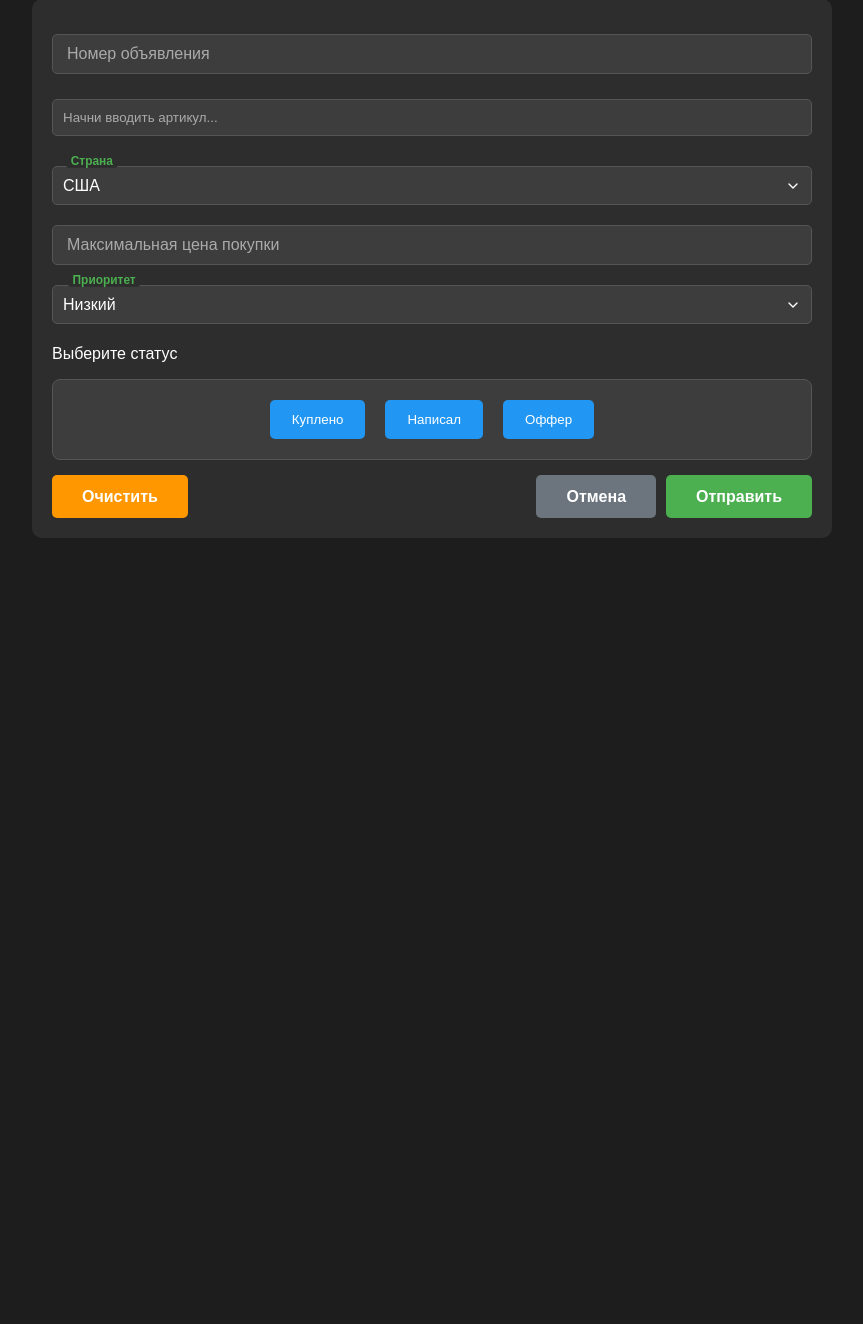
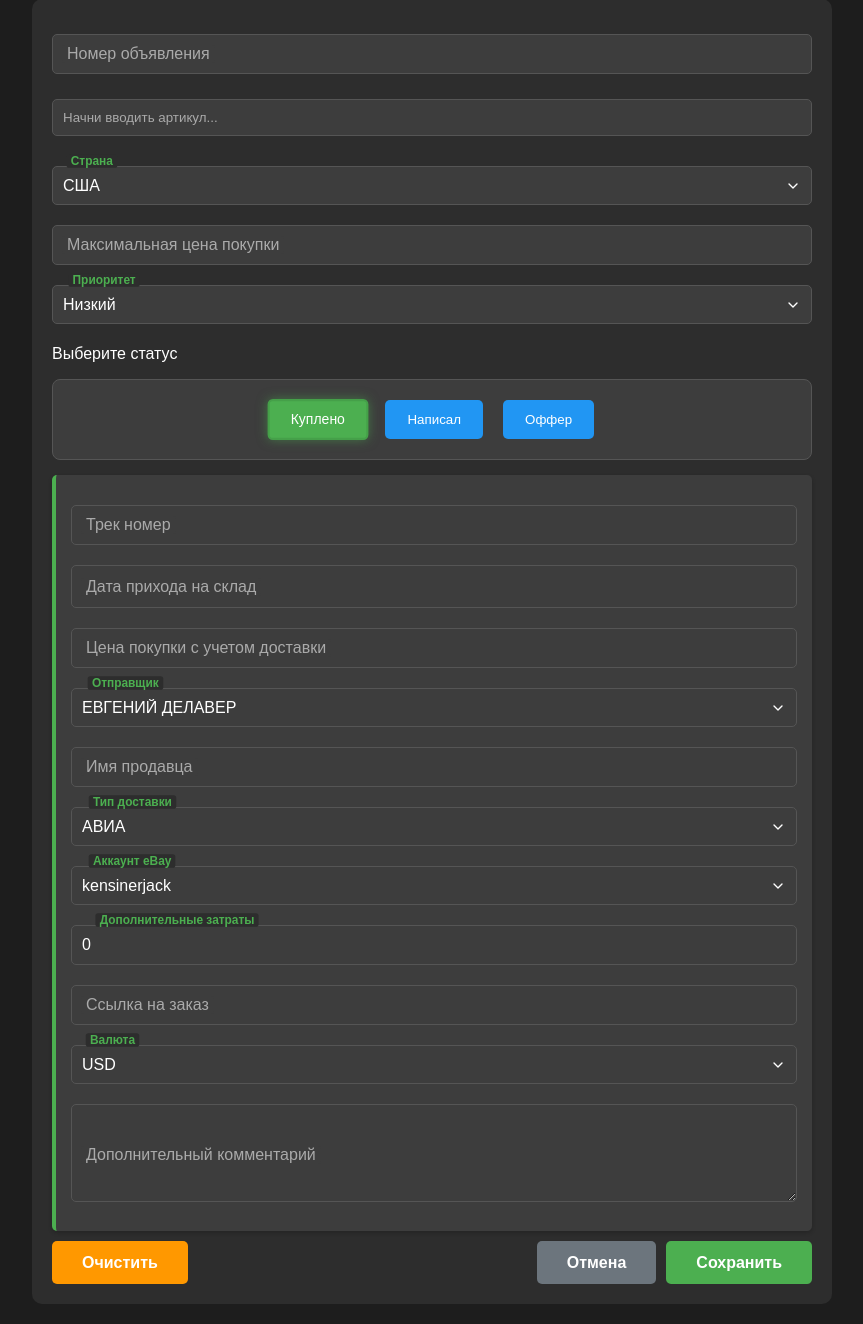
Before and after one commit to Stepan2222000/Django-site-zapchasty-admin, a Django app: page /sellship/sendRegister in a window 1280 px wide. Shown: the part 86-1410 px from the top of the page, without its empty margins (208-1071 px from the left). Before the commit the page ends 624 px from the top, so only its background shows below. Run offline with Django 5.2, Linux system fonts and the light colour scheme; parts of the project's set-up code (start-up, migrations or seed data) failed here and were passed over.

Commit message:
Сделал "имя продавца" пустым, доп расходы поставил по дефолту на 0

```diff
--- a/sellship/forms.py
+++ b/sellship/forms.py
@@ -47,13 +47,13 @@ class EbayShippingInfoForm(forms.ModelForm):
     )
 
     seller_name = forms.CharField(
+        required=False,
         widget=forms.TextInput(
             attrs={
                 'type': 'text',
                 'placeholder': 'имя продавца',
             }
-        ),
-        required=True
+        )
     )
 
     number_announcement = forms.IntegerField(
@@ -99,6 +99,7 @@ class EbayShippingInfoForm(forms.ModelForm):
     )
 
     overhead = forms.FloatField(
+        initial=0,
         widget=forms.NumberInput(
             attrs={
                 'type': 'text',
--- a/sellship/models/shipping_info.py
+++ b/sellship/models/shipping_info.py
@@ -59,7 +59,7 @@ class EbayShippingInfo(models.Model):
     account_ebay = models.CharField(choices=AccountEbayChoices.choices, null=False, db_column="аккаунт_ебей", default=AccountEbayChoices.kensinerjack, verbose_name="Аккаунт eBay")
     status = models.CharField(max_length=9, choices=StatusType.choices, null=False, db_column="статус", default=StatusType.PURCHASED, verbose_name="Статус")
     last_updated_status = models.DateTimeField(default=timezone.now, db_column="последнее_обновление_статуса", null=True, blank=True, verbose_name="Последнее обновление статуса")
-    seller_name = models.CharField(max_length=100, db_column="имя_продавца", verbose_name="Имя продавца")
+    seller_name = models.CharField(max_length=100, db_column="имя_продавца", verbose_name="Имя продавца", null=True, blank=True)
     shipping_type = models.CharField(max_length=5, choices=ShippingType.choices, null=False, db_column="тип_доставки", default=ShippingType.AIR, verbose_name="Тип доставки")
     final_price = models.FloatField(db_column="финальная_цена", verbose_name="Финальная цена")
     overhead = models.FloatField(default=0, db_column="дополнительные_затраты", verbose_name="Дополнительные затраты")
--- a/sellship/static/js/sendRegister.js
+++ b/sellship/static/js/sendRegister.js
@@ -141,6 +141,20 @@ document.addEventListener('DOMContentLoaded', function() {
 
     // Восстанавливаем состояние из URL
     restoreStateFromURL();
+
+    // Если нет хэша в URL, устанавливаем статус "Куплено" по умолчанию
+    if (!getActionFromHash()) {
+        switchFormStatus('form-buy', false);
+    } else {
+        // Если есть хэш, устанавливаем активный класс на соответствующую кнопку
+        const action = getActionFromHash();
+        if (action && STATUS_TYPES.includes(action)) {
+            const activeButton = document.querySelector(`[data-option="${action}"]`);
+            if (activeButton) {
+                activeButton.classList.add('active');
+            }
+        }
+    }
 
     // Обработчик изменения хэша в URL
     window.addEventListener('hashchange', function() {
@@ -518,5 +532,8 @@ document.addEventListener('DOMContentLoaded', function() {
             list.style.display = 'none';
             list.style.visibility = 'hidden';
         }
+
+        // Сбросить статус на "Куплено" и переключить на соответствующую вкладку
+        switchFormStatus('form-buy', false);
     });
 });
--- a/sellship/templates/sendRegister.html
+++ b/sellship/templates/sendRegister.html
@@ -78,12 +78,12 @@
 
         <p>Выберите статус</p>
         <div class="status-buttons-container">
-            <button type="button" class="status-button" data-option="form-buy">Куплено</button>
+            <button type="button" class="status-button active" data-option="form-buy">Куплено</button>
             <button type="button" class="status-button" data-option="form-massage">Написал</button>
             <button type="button" class="status-button" data-option="form-offer">Оффер</button>
         </div>
         <!--внутри purchase-ebay-form после кнопок-->
-        <div id="form-buy" class="status-form hide-form">
+        <div id="form-buy" class="status-form">
             <div class="floating-label-container">
                 {{ form.track_number }}
                 <label for="{{ form.track_number.id_for_label }}" class="floating-label">Трек номер</label>
@@ -211,7 +211,7 @@
             </div>
             <div class="button-right">
                 <a href="{% url 'items' %}" class="btn btn-cancel">Отмена</a>
-                <button class="btn" type="submit">{% if is_edit %}Сохранить{% else %}Отправить{% endif %}</button>
+                <button class="btn" type="submit">{% if is_edit %}Сохранить{% else %}Сохранить{% endif %}</button>
             </div>
         </div>
     </form>
```
